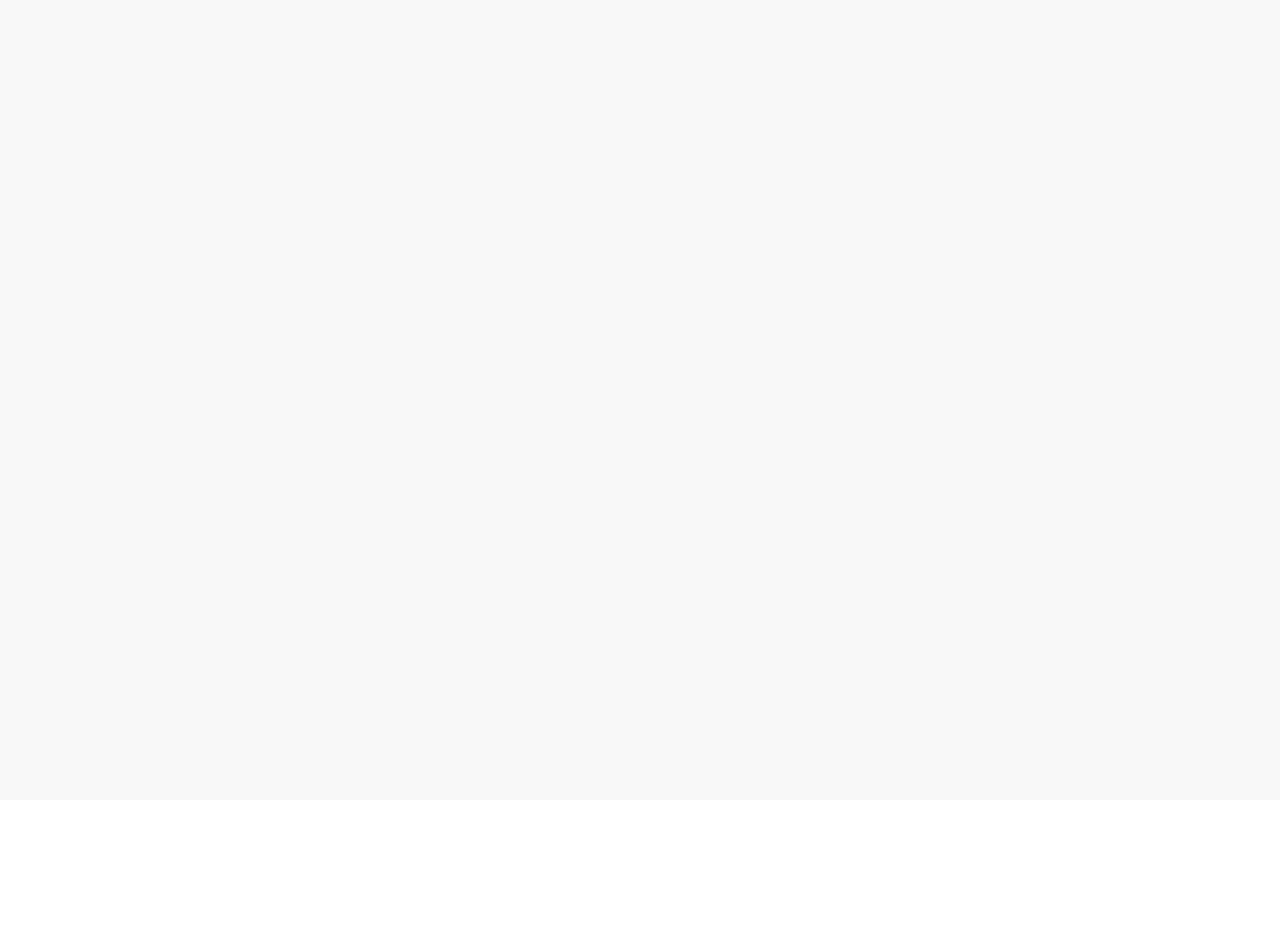
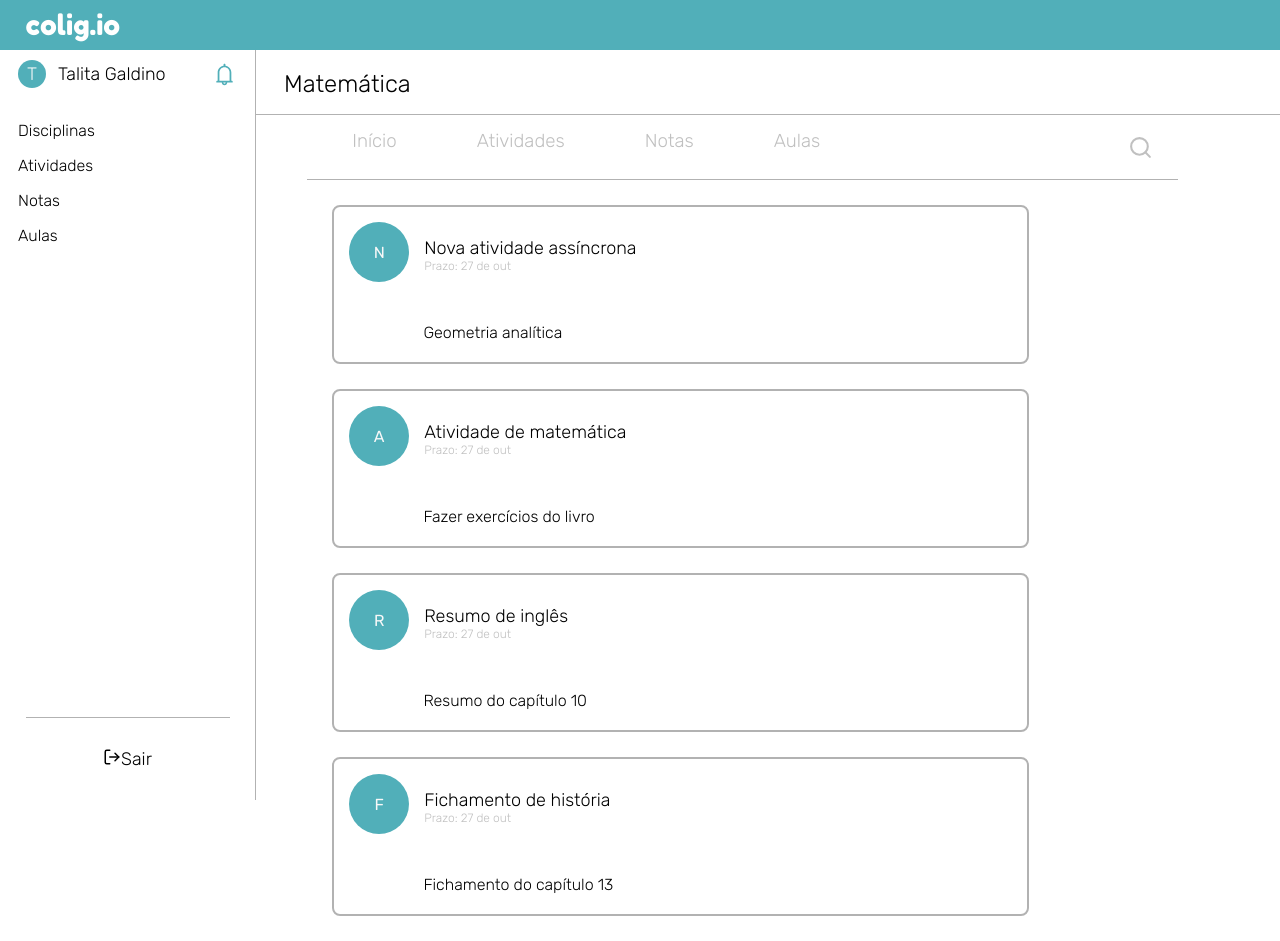
Before and after one commit to pedroespindula/coligio-front, a React (Create React App) app: page /disciplina/matematica in a window 1280 px wide. Before the commit the page ends 800 px from the top, so only its background shows below. Built offline with nearby package versions, Linux system fonts and the light colour scheme.

Commit message:
Disciplina individual mockada

```diff
--- /dev/null
+++ b/src/components/CardActivitieOrMessage/index.js
@@ -0,0 +1,30 @@
+import React from 'react';
+import { UserIcon } from '../Navbar/styles';
+import { CardContainer,
+				 Header,
+				 InformationsContainer,
+				 Information,
+				 Content } from './styles';
+
+const CardActivitieOrMessage = ({ title, date, content }) => {
+	return(
+		<CardContainer>
+			<Header>
+				<>
+					<UserIcon width='60px' height='60px'>{title.charAt(0)}</UserIcon>
+				</>
+				<InformationsContainer>
+
+					<Information>{title}</Information>
+					<Information fontSize='12px' color='#C0C0C0'> {date} </Information>
+				</InformationsContainer>
+			</Header>
+
+			<Content>
+				{content}
+			</Content>
+		</CardContainer>
+	);
+}
+
+export default CardActivitieOrMessage;
--- /dev/null
+++ b/src/components/CardActivitieOrMessage/styles.js
@@ -0,0 +1,33 @@
+import styled from 'styled-components';
+
+export const CardContainer = styled.div`
+	width: 80%;
+
+	border: 2px solid rgba(0, 0, 0, 0.3);
+	border-radius: 8px;
+
+	margin: 25px;
+`;
+
+export const Header = styled.div`
+	display: flex;
+	padding: 15px;
+`;
+
+export const InformationsContainer = styled.div`
+	padding: 15px;
+`;
+
+export const Information = styled.h3`
+	font-family: 'Rubik', sans-serif;
+	font-weight: 300;
+	font-size: ${props => props.fontSize || '18px'};
+
+	color: ${props => props.color || '#000'};
+`;
+
+export const Content = styled.div`
+	padding: 20px;
+	font-weight: 300;
+	margin-left: 10%;
+`;
--- a/src/components/DisciplineCard/styles.js
+++ b/src/components/DisciplineCard/styles.js
@@ -23,8 +23,14 @@ export const Name = styled.h3`
 	font-weight: 300;
 	font-family: 'Rubik', sans-serif;
 
+	text-decoration: none;
+
 	color: #FFF;
 	padding: 10px;
+
+	:hover{
+		font-weight: 500;
+	}
 `;
 
 export const IconContainer = styled.div`
--- a/src/components/Navbar/styles.js
+++ b/src/components/Navbar/styles.js
@@ -37,8 +37,8 @@ export const UserIcon = styled.div`
     align-items: center;
     justify-content: center;
 
-    width: 28px;
-    height: 28px;
+    width: ${props => props.width || '28px'};
+    height: ${props => props.width || '28px'};
 
     border-radius: 50%;
 
--- a/src/routes.js
+++ b/src/routes.js
@@ -3,6 +3,7 @@ import { BrowserRouter, Route, Switch } from 'react-router-dom';
 
 import HomePage from './views/Home';
 import Disciplines from './views/Disciplines';
+import Discipline from './views/Discipline';
 
 export default function Routes() {
     return (
@@ -10,6 +11,7 @@ export default function Routes() {
             <Switch>
                 <Route path="/" exact component={HomePage} />
                 <Route path="/disciplinas" exact component={Disciplines} />
+                <Route path="/disciplina/matematica" exact component={Discipline} />
             </Switch>
         </BrowserRouter>
     );
--- /dev/null
+++ b/src/views/Discipline/index.js
@@ -0,0 +1,103 @@
+import React, { useState } from 'react';
+
+import Header from '../../components/Header';
+import Navbar from '../../components/Navbar';
+
+import { FiSearch } from 'react-icons/fi';
+
+import { Tabs, Tab, ContentContainer } from './styles';
+
+import { Container, ContentPage, Title } from '../Disciplines/styles';
+import { IconContainer } from '../../components/DisciplineCard/styles';
+import CardActivitieOrMessage from '../../components/CardActivitieOrMessage';
+
+const Discipline = () => {
+
+	const options = [
+		{ name: 'Disciplinas', href: '/disciplinas' },
+		{ name: 'Atividades', href: '/atividades' },
+		{ name: 'Notas', href: '/notas' },
+		{ name: 'Aulas', href: '/aulas' }
+	];
+
+	const activities = [
+		{ title: 'Nova atividade assíncrona', date:'Prazo: 27 de out', content:'Geometria analítica' },
+		{ title: 'Atividade de matemática', date:'Prazo: 27 de out', content:'Fazer exercícios do livro' },
+		{ title: 'Resumo de inglês', date:'Prazo: 27 de out', content:'Resumo do capítulo 10' },
+		{ title: 'Fichamento de história', date:'Prazo: 27 de out', content:'Fichamento do capítulo 13' }
+	];
+
+	const [openHome, setOpenHome] = useState(true);
+	const [openActivities, setOpenActivities] = useState(false);
+	const [openNotes, setOpenNotes] = useState(false);
+	const [openClasses, setOpenClasses] = useState(false);
+
+	const handleHome = () => {
+		setOpenHome(true);
+		setOpenActivities(false);
+		setOpenNotes(false);
+		setOpenClasses(false);
+	}
+
+	const handleActivities = () => {
+		setOpenHome(false);
+		setOpenActivities(true);
+		setOpenNotes(false);
+		setOpenClasses(false);
+	}
+
+	const handleNotes = () => {
+		setOpenHome(false);
+		setOpenActivities(false);
+		setOpenNotes(true);
+		setOpenClasses(false);
+	}
+
+	const handleClasses = () => {
+		setOpenHome(false);
+		setOpenActivities(false);
+		setOpenNotes(false);
+		setOpenClasses(true);
+	}
+
+	return (
+		<>
+			<Header />
+			<Container>
+				<Navbar
+					userName="Talita Galdino"
+					options={options}
+				/>
+
+				<ContentPage>
+
+					<Title>
+						Matemática
+					</Title>
+
+					<Tabs>
+						<Tab onClick={handleHome}> Início </Tab>
+						<Tab onClick={handleActivities}> Atividades </Tab>
+						<Tab onClick={handleNotes}> Notas </Tab>
+						<Tab onClick={handleClasses}> Aulas </Tab>
+						<IconContainer>
+							<FiSearch color='#C0C0C0' size={25} />
+						</IconContainer>
+					</Tabs>
+
+					<ContentContainer>
+					{
+						openHome && (
+							activities.map((activity) => {
+								return <CardActivitieOrMessage key={activity.title} title={activity.title} date={activity.date} content={activity.content} />
+							})
+						)
+					}
+					</ContentContainer>
+				</ContentPage>
+			</Container>
+		</>
+	);
+}
+
+export default Discipline;
--- /dev/null
+++ b/src/views/Discipline/styles.js
@@ -0,0 +1,29 @@
+import styled from 'styled-components';
+
+export const Tabs = styled.div`
+	border-bottom: 1px solid rgba(0, 0, 0, 0.3);
+	width: 85%;
+	margin-left: 5%;
+	display: flex;
+	padding: 5px 5px 0 5px;
+`;
+
+export const Tab = styled.h3`
+	font-family: 'Rubik', sans-serif;
+	font-weight: 300;
+	padding: 10px;
+	color: #C0C0C0;
+	margin: 0 30px;
+
+
+	:hover {
+		font-weight: 500;
+		border-bottom: 5px solid #51AFB9;
+		color: #383838;
+	}
+`;
+
+export const ContentContainer = styled.div`
+	width: 85%;
+	margin-left: 5%;
+`;
```
